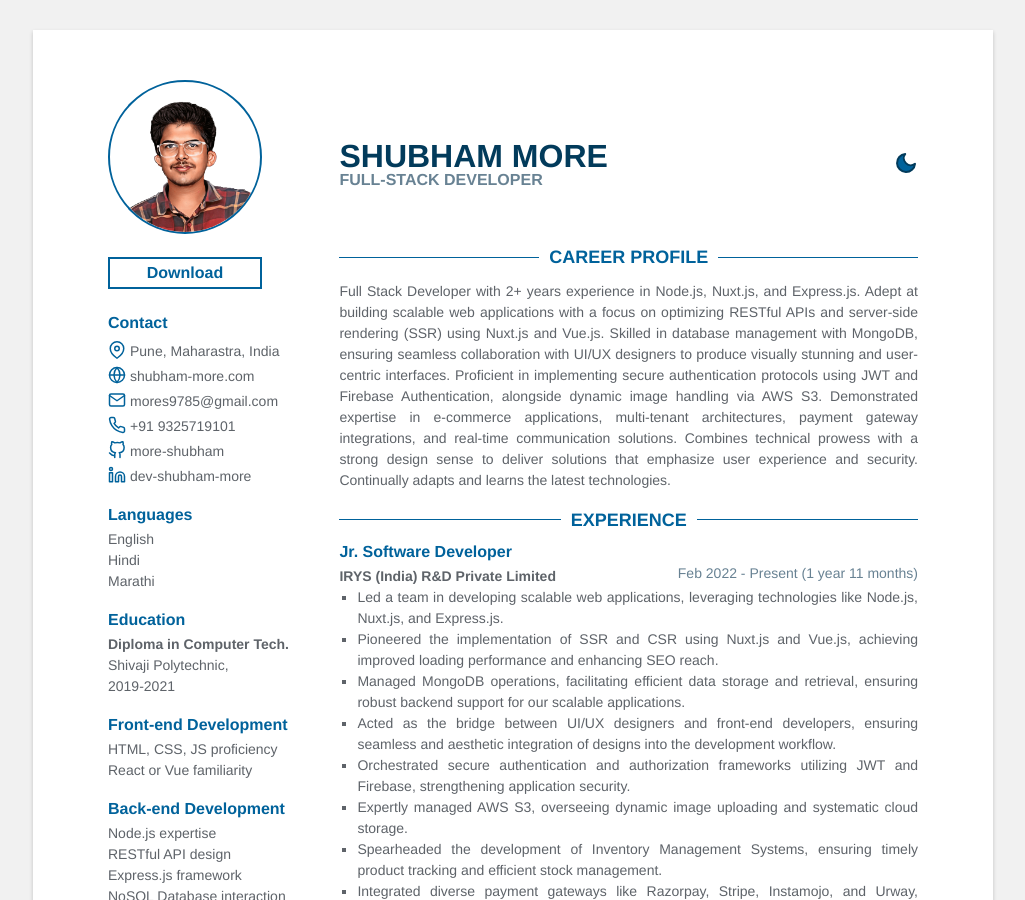
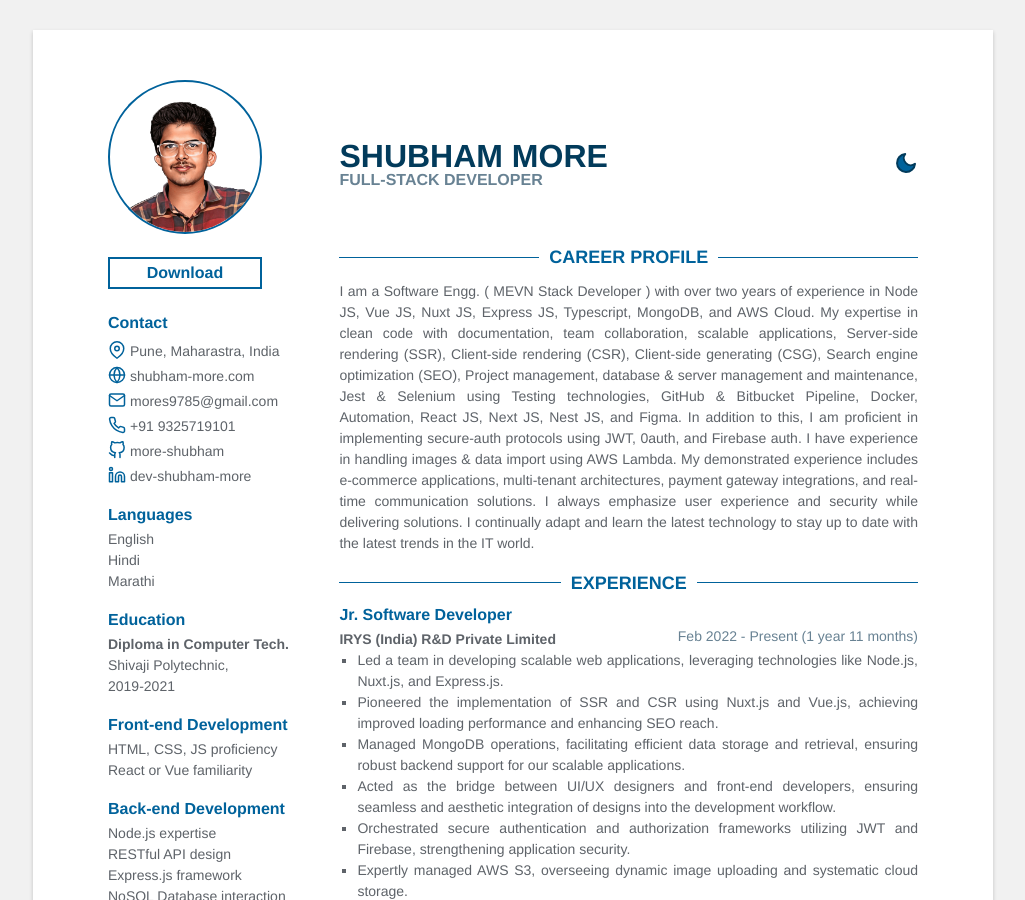
Before and after one commit to more-shubham/more-shubham.github.io, a Jekyll site: the page built from index.html, in a window 1280 px wide and 900 px high. Shown: the whole window, without its empty margins (127-1152 px from the left). Built offline with Jekyll 4.4.1, drawn with Linux system fonts in a browser that asks for light colours.

Commit message:
Update data.yml

```diff
--- a/_data/data.yml
+++ b/_data/data.yml
@@ -59,16 +59,12 @@ skills:
 
 # Profile
 profile: |
-  Full Stack Developer with 2+ years experience in Node.js, Nuxt.js, and Express.js.
-  Adept at building scalable web applications with a focus on optimizing RESTful APIs
-  and server-side rendering (SSR) using Nuxt.js and Vue.js. Skilled in database management
-  with MongoDB, ensuring seamless collaboration with UI/UX designers to produce visually
-  stunning and user-centric interfaces. Proficient in implementing secure authentication
-  protocols using JWT and Firebase Authentication, alongside dynamic image handling via AWS S3.
-  Demonstrated expertise in e-commerce applications, multi-tenant architectures, payment
-  gateway integrations, and real-time communication solutions. Combines technical prowess with
-  a strong design sense to deliver solutions that emphasize user experience and security.
-  Continually adapts and learns the latest technologies.
+  I am a Software Engg. ( MEVN Stack Developer ) with over two years of experience in Node JS, Vue JS, Nuxt JS, Express JS, Typescript, MongoDB, and AWS Cloud. My expertise in clean code with documentation, team collaboration, scalable applications, Server-side rendering (SSR), Client-side rendering (CSR), Client-side generating (CSG), Search engine optimization (SEO), Project management, database & server management and maintenance, Jest & Selenium using Testing technologies, GitHub & Bitbucket Pipeline, Docker, Automation, React JS, Next JS, Nest JS, and Figma.
+
+  In addition to this, I am proficient in implementing secure-auth protocols using JWT, 0auth, and Firebase auth. I have experience in handling images & data import using AWS Lambda. My demonstrated experience includes e-commerce applications, multi-tenant architectures, payment gateway integrations, and real-time communication solutions.
+
+  I always emphasize user experience and security while delivering solutions. I continually adapt and learn the latest technology to stay up to date with the latest trends in the IT world.
+
 
 # Experience
 experience:
```
